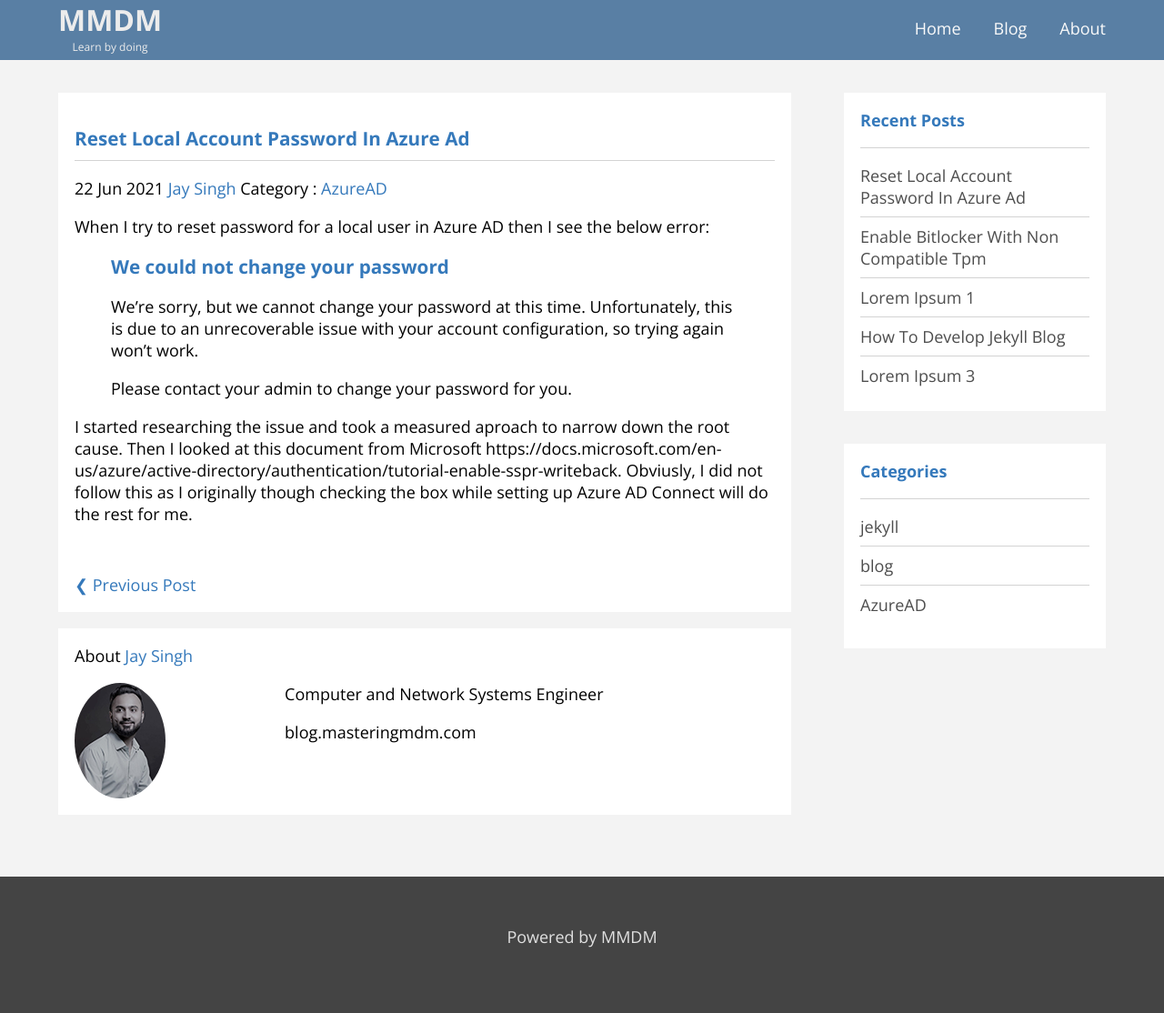
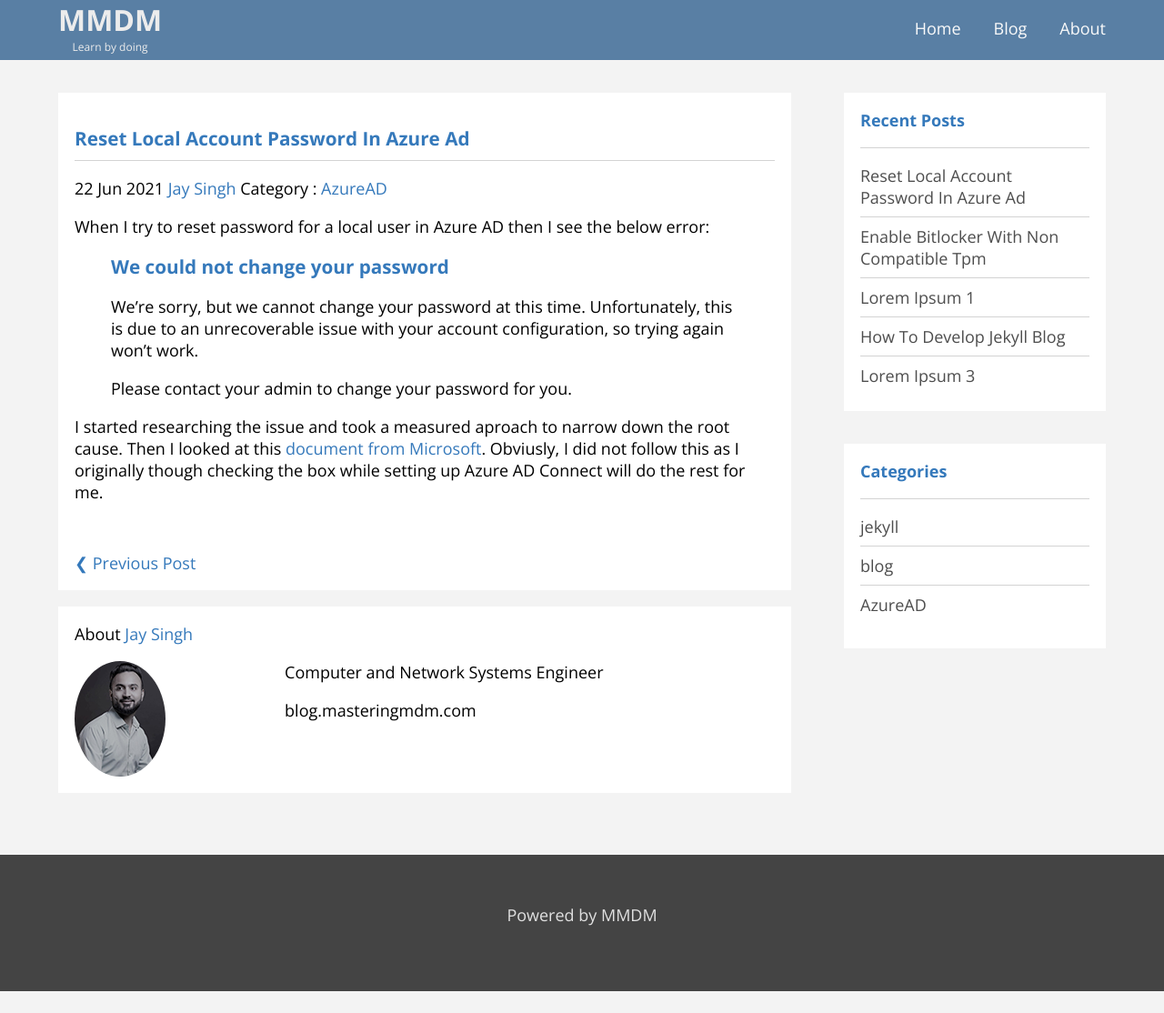
Before and after one commit to jays1ngh/jays1ngh.github.io, a Jekyll site: the page built from _posts/2021-06-22-reset-local-account-password-in-azure-ad.md, in a window 1280 px wide. Shown: the whole page at 91% size. Built offline with Jekyll 4.4.1, drawn with Linux system fonts in a browser that asks for light colours; comment, search, counter and statistics services are not loaded; after the commit the page ends 1090 px from its top, so only the background shows below that.

Commit message:
Update 2021-06-22-reset-local-account-password-in-azure-ad.md

```diff
--- a/_posts/2021-06-22-reset-local-account-password-in-azure-ad.md
+++ b/_posts/2021-06-22-reset-local-account-password-in-azure-ad.md
@@ -13,4 +13,4 @@ When I try to reset password for a local user in Azure AD then I see the below e
 >
 >Please contact your admin to change your password for you.
 
-I started researching the issue and took a measured aproach to narrow down the root cause. Then I looked at this document from Microsoft https://docs.microsoft.com/en-us/azure/active-directory/authentication/tutorial-enable-sspr-writeback. Obviusly, I did not follow this as I originally though checking the box while setting up Azure AD Connect will do the rest for me.
+I started researching the issue and took a measured aproach to narrow down the root cause. Then I looked at this [document from Microsoft](https://docs.microsoft.com/en-us/azure/active-directory/authentication/tutorial-enable-sspr-writeback). Obviusly, I did not follow this as I originally though checking the box while setting up Azure AD Connect will do the rest for me.
```
